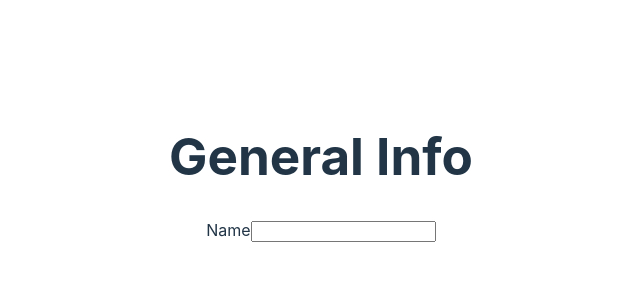
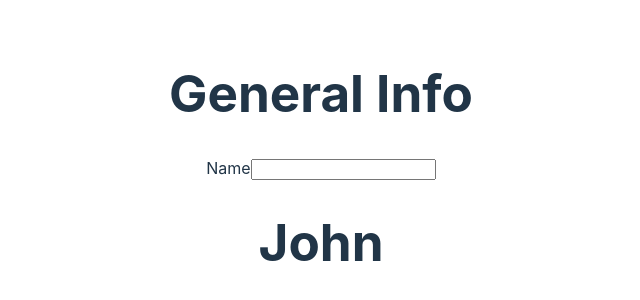
Before and after one commit to ahmedelmhnd/op-cv-application, a React (Vite) app: page / in a window 1280 px wide. Shown: the part 232-532 px from the top of the page, without its empty margins (319-959 px from the left). Built offline with nearby package versions, Linux system fonts and the light colour scheme.

Commit message:
added beta fucntionallity for first name input displaying on cv

```diff
--- a/src/App.jsx
+++ b/src/App.jsx
@@ -1,14 +1,23 @@
-import { useState } from 'react'
-import reactLogo from './assets/react.svg'
-import viteLogo from '/vite.svg'
-import './App.css'
-import InfoHeader from './components/InfoHeader'
+import { useState } from "react";
+import reactLogo from "./assets/react.svg";
+import viteLogo from "/vite.svg";
+import "./App.css";
+import InfoHeader from "./components/InfoHeader";
+import CV from "./components/CV";
+
 function App() {
-  const [count, setCount] = useState(0)
+  const [formData, setFormData] = useState({ name: "John" });
+
+  function handleName(firstName) {
+    setFormData({ ...formData, name: firstName });
+  }
 
   return (
-    <InfoHeader></InfoHeader>
-  )
+    <>
+      <InfoHeader nameHandler={handleName}></InfoHeader>
+      <CV name={formData.name}></CV>
+    </>
+  );
 }
 
-export default App
+export default App;
--- a/src/components/CV.jsx
+++ b/src/components/CV.jsx
@@ -0,0 +1,13 @@
+import { useState } from "react";
+
+function CV({name})
+{
+
+    return(
+        <div>
+            <h1>{name}</h1>
+        </div>
+    );
+}
+
+export default CV;
--- a/src/components/InfoHeader.jsx
+++ b/src/components/InfoHeader.jsx
@@ -1,10 +1,16 @@
 import { useState } from "react";
 
+
 function InfoHeader({nameHandler}) {
+
+    function handleName(e) {
+        nameHandler(e.target.value);
+    }
+
   return <div>
     <h1>General Info</h1>
     <label htmlFor="name">Name</label>
-    <input type="text" id="name" onChange={nameHandler} />
+    <input type="text" id="name" onChange={handleName} />
 
   </div>;
 }
```
